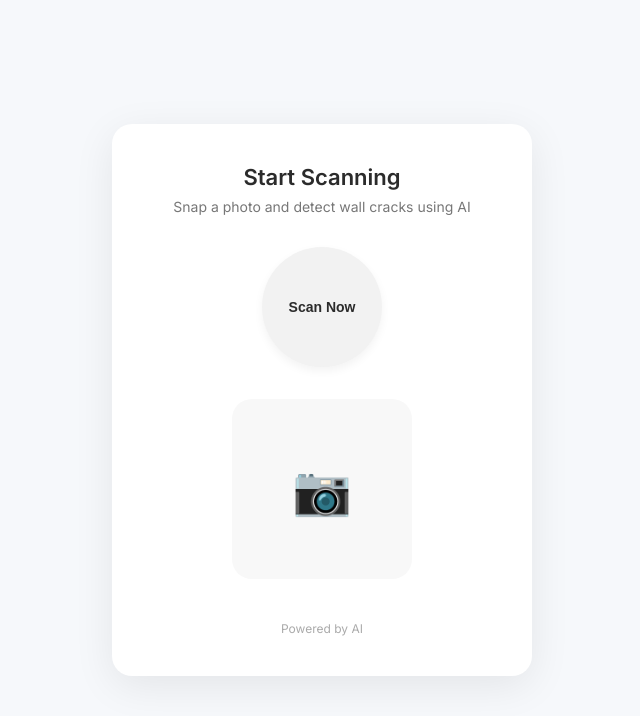
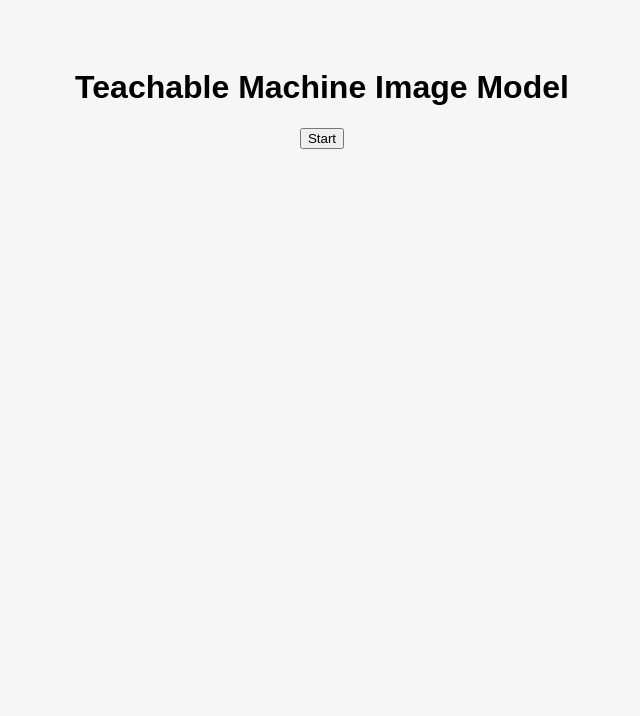
Before and after one commit to cisemel/final_project, a plain HTML site: page new_crack_detector.html in a window 1280 px wide. Shown: the whole page, without its empty margins (318-958 px from the left). Drawn offline with Linux system fonts and the light colour scheme.

Commit message:
Update new_crack_detector.html

```diff
--- a/new_crack_detector.html
+++ b/new_crack_detector.html
@@ -1,138 +1,38 @@
 <!DOCTYPE html>
 <html lang="en">
 <head>
-  <meta charset="UTF-8">
-  <title>Start Scanning</title>
-  <link href="https://fonts.googleapis.com/css2?family=Inter:wght@400;600&display=swap" rel="stylesheet">
+  <meta charset="UTF-8" />
+  <title>Teachable Machine Webcam Classifier</title>
+  <script src="https://cdn.jsdelivr.net/npm/@tensorflow/tfjs@latest"></script>
+  <script src="https://cdn.jsdelivr.net/npm/@teachablemachine/image@latest"></script>
   <style>
     body {
-      margin: 0;
-      font-family: 'Inter', sans-serif;
-      background: #f6f8fb;
-      display: flex;
-      justify-content: center;
-      align-items: center;
-      height: 100vh;
+      font-family: sans-serif;
+      text-align: center;
+      background-color: #f6f6f6;
+      padding: 40px;
     }
-
-    .card {
-      background: white;
-      width: 360px;
-      padding: 40px 30px;
-      border-radius: 20px;
-      box-shadow: 0 10px 40px rgba(0,0,0,0.08);
-      display: flex;
-      flex-direction: column;
-      align-items: center;
+    #webcam-container {
+      margin-top: 20px;
     }
-
-    h1 {
-      font-size: 22px;
-      font-weight: 600;
-      margin: 0;
-      color: #2b2b2b;
-    }
-
-    p {
-      font-size: 14px;
-      color: #777;
-      margin-top: 8px;
-      margin-bottom: 32px;
-      text-align: center;
-    }
-
-    .scan-button {
-      width: 120px;
-      height: 120px;
-      border-radius: 60px;
-      background: #f2f2f2;
-      border: none;
-      color: #2b2b2b;
-      font-weight: 600;
-      font-size: 14px;
-      cursor: pointer;
-      transition: background 0.3s ease;
-      box-shadow: 0 4px 10px rgba(0,0,0,0.05);
-    }
-
-    .scan-button:hover {
-      background: #e6e6e6;
-    }
-
-    .camera-box {
-      margin-top: 32px;
-      background: #f8f8f8;
-      width: 180px;
-      height: 180px;
-      border-radius: 20px;
-      display: flex;
-      align-items: center;
-      justify-content: center;
-    }
-
-    .camera-icon {
-      font-size: 48px;
-      color: #555;
-    }
-
-    .feedback {
-      margin-top: 20px;
-      background: #333;
-      color: white;
-      padding: 8px 16px;
-      border-radius: 18px;
-      font-size: 13px;
-      display: none;
-      align-items: center;
-      gap: 8px;
-    }
-
-    #label-container {
-      margin-top: 10px;
-      font-size: 14px;
-      color: #222;
-      text-align: center;
-    }
-
-    footer {
-      margin-top: 32px;
-      font-size: 12px;
-      color: #aaa;
-    }
-
-    canvas {
-      display: none;
+    video, canvas {
+      border-radius: 12px;
     }
   </style>
 </head>
 <body>
-  <div class="card">
-    <h1>Start Scanning</h1>
-    <p>Snap a photo and detect wall cracks using AI</p>
-    <button class="scan-button" onclick="handleClick()">Scan Now</button>
 
-    <div class="camera-box">
-      <span class="camera-icon">📷</span>
-    </div>
+  <h1>Teachable Machine Image Model</h1>
+  <button type="button" onclick="init()">Start</button>
+  <div id="webcam-container"></div>
+  <div id="label-container"></div>
 
-    <div class="feedback" id="feedback">
-      <span>🧠</span>
-      <span id="aiText">Analyzing...</span>
-    </div>
+  <script type="text/javascript">
+    const URL = "https://teachablemachine.withgoogle.com/models/ujqzgxUrj/";
 
-    <div id="label-container"></div>
-    <div id="webcam-container"></div>
-    <footer>Powered by AI</footer>
-  </div>
+    let model, webcam, labelContainer, maxPredictions;
 
-  <script src="https://cdn.jsdelivr.net/npm/@tensorflow/tfjs@latest"></script>
-  <script src="https://cdn.jsdelivr.net/npm/@teachablemachine/image@latest"></script>
-  <script>
-    const URL = "https://teachablemachine.withgoogle.com/models/ujqzgxUrj/";
-    let model, webcam, labelContainer, maxPredictions;
-    let initialized = false;
-
-    async function initModelAndWebcam() {
+    async function init() {
         const modelURL = URL + "model.json";
         const metadataURL = URL + "metadata.json";
 
@@ -144,45 +44,28 @@
         await webcam.play();
 
         document.getElementById("webcam-container").appendChild(webcam.canvas);
-      webcam.canvas.style.display = "none";
-
         labelContainer = document.getElementById("label-container");
         labelContainer.innerHTML = "";
         for (let i = 0; i < maxPredictions; i++) {
             labelContainer.appendChild(document.createElement("div"));
         }
 
-      initialized = true;
+        window.requestAnimationFrame(loop);
     }
 
-    async function handleClick() {
-      const feedback = document.getElementById("feedback");
-      const aiText = document.getElementById("aiText");
-
-      if (!initialized) {
-        aiText.innerText = "Activating camera...";
-        feedback.style.display = "flex";
-        await initModelAndWebcam();
-        aiText.innerText = "Camera ready. Tap again!";
-        setTimeout(() => feedback.style.display = "none", 2000);
-        return;
+    async function loop() {
+        webcam.update();
+        await predict();
+        window.requestAnimationFrame(loop);
     }
 
-      feedback.style.display = "flex";
-      aiText.innerText = "Analyzing...";
-
-      webcam.update();
+    async function predict() {
         const prediction = await model.predict(webcam.canvas);
-
-      setTimeout(() => {
-        aiText.innerText = "✅ Result:";
         for (let i = 0; i < maxPredictions; i++) {
             const classPrediction =
                 prediction[i].className + ": " + prediction[i].probability.toFixed(2);
-          labelContainer.childNodes[i].innerText = classPrediction;
+            labelContainer.childNodes[i].innerHTML = classPrediction;
         }
-        setTimeout(() => feedback.style.display = "none", 3000);
-      }, 1000);
     }
   </script>
 </body>
```
Lines whose indentation alone changed are shown as unchanged.
